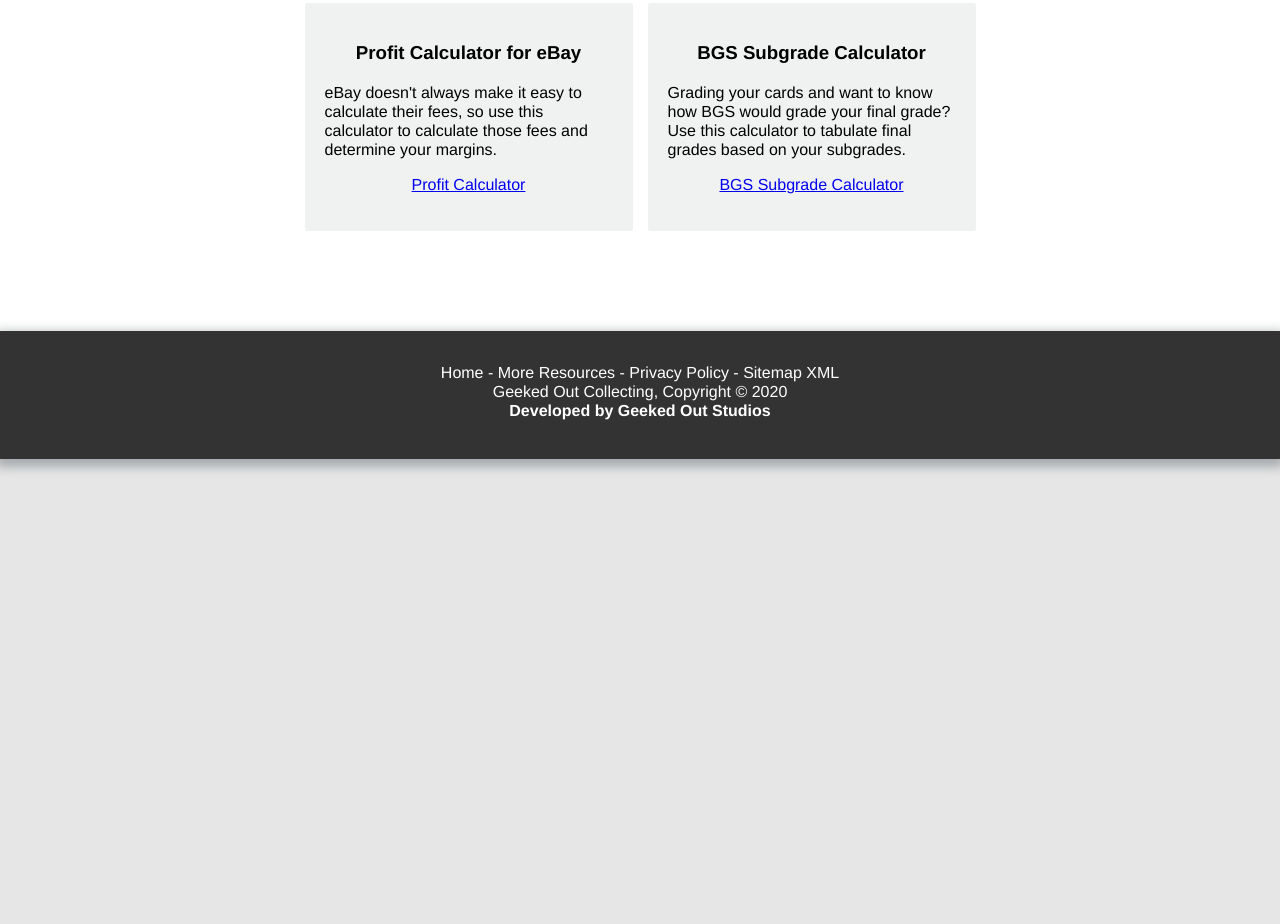
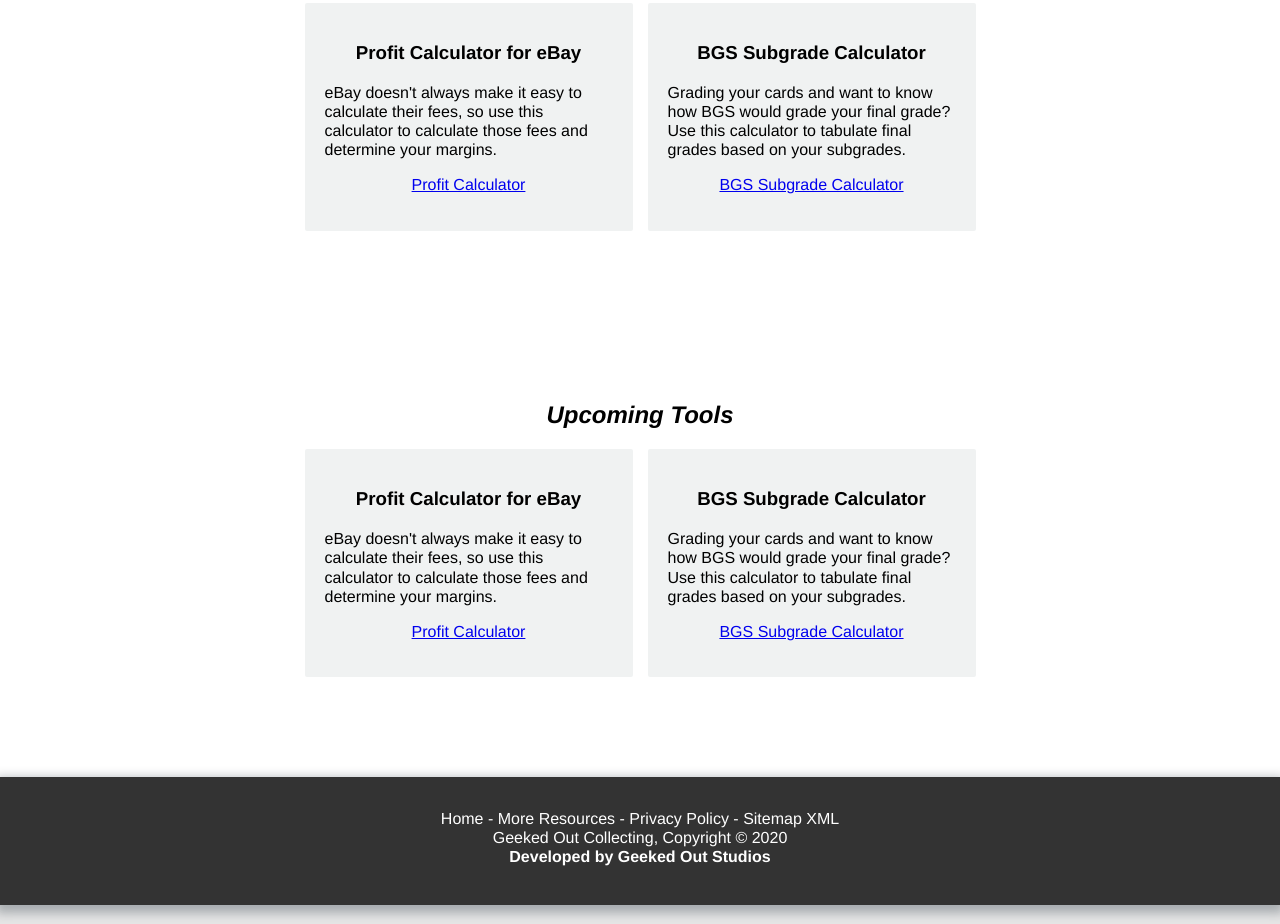
Before and after one commit to jessfeliciano/Node-JS-Profit-Calculator, a website: page public/index.html in a window 1280 px wide. Shown: the part 808-1732 px from the top of the page. Before the commit the page ends 1286 px from the top, so only its background shows below. Drawn offline with Linux system fonts and the light colour scheme.

Commit message:
Added section to homepage

```diff
--- a/public/index.html
+++ b/public/index.html
@@ -58,6 +58,29 @@
             </div>
         </div>
 
+        <div class="homepage-tools-content">
+            <h2 style="font-style: italic;">Upcoming Tools</h2>
+            <div class="card-group" style="display: flex; justify-content: center;">
+                <div class="card mb-3" style="width: 18rem; margin-right:15px;">
+                    <div class="card-body">
+                        <h3 class="card-title">Profit Calculator for eBay</h3>
+                        <p class="card-text">eBay doesn't always make it easy to calculate their fees, so use this calculator to calculate those fees and determine your margins.</p>
+                        <a href="profitcalculator.html" class="card-link">Profit Calculator</a>
+                        <p class="card-text"><small class="text-muted"></small></p>
+                      </div>
+                    </div>
+                    <div class="card mb-3" style="width: 18rem;">
+                        <div class="card-body ">
+                            <h3 class="card-title">BGS Subgrade Calculator</h3>
+                            <p class="card-text">Grading your cards and want to know how BGS would grade your final grade? Use this calculator to tabulate final grades based on your subgrades.</p>
+                            <a href="bgscalc.html" class="card-link">BGS Subgrade Calculator</a>
+                            <p class="card-text"><small class="text-muted"></small></p>
+                          </div>
+                    </div>
+                </div>
+            </div>
+        </div>
+
         <footer-component></footer-component>
     </body>
 </html>
```
